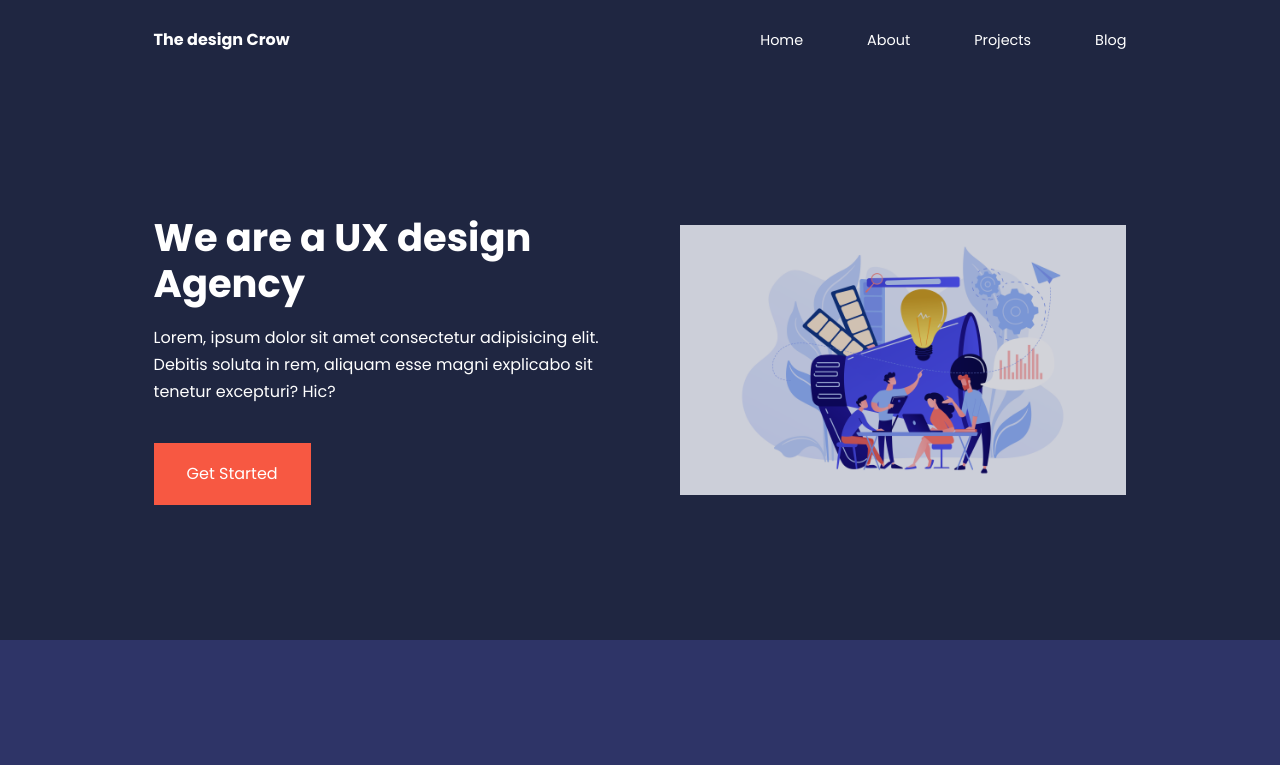
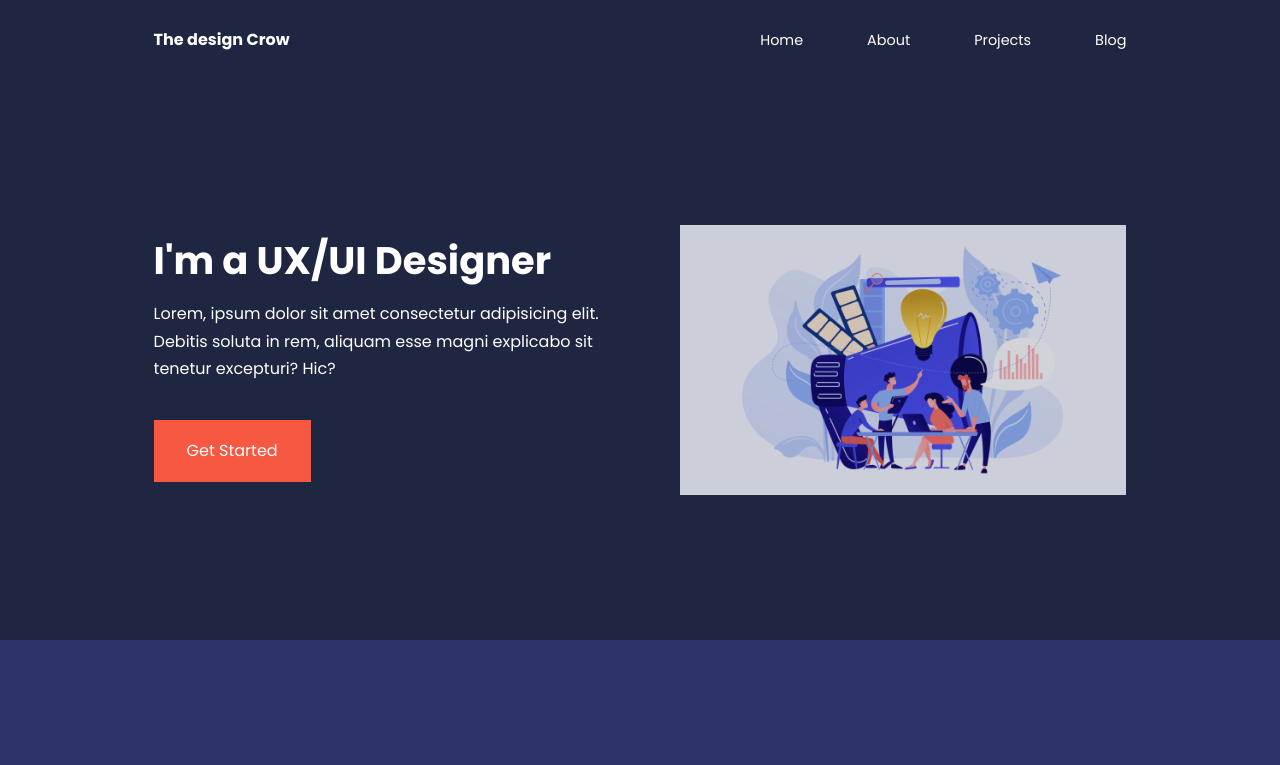
Before and after one commit to satyampundhir/Portfolio, a plain HTML site: page index.html in a window 1280 px wide. Shown: the top 765 px of the page. Drawn offline with Linux system fonts and the light colour scheme; files whose address does not match are found by name.

Commit message:
Update index.html

```diff
--- a/index.html
+++ b/index.html
@@ -34,7 +34,7 @@
     <div class="hero">
       <div class="container header_container">
         <div class="header_left">
-          <h1>We are a UX design Agency</h1>
+          <h1>I'm a UX/UI Designer</h1>
           <p>
             Lorem, ipsum dolor sit amet consectetur adipisicing elit. Debitis
             soluta in rem, aliquam esse magni explicabo sit tenetur excepturi?
```
